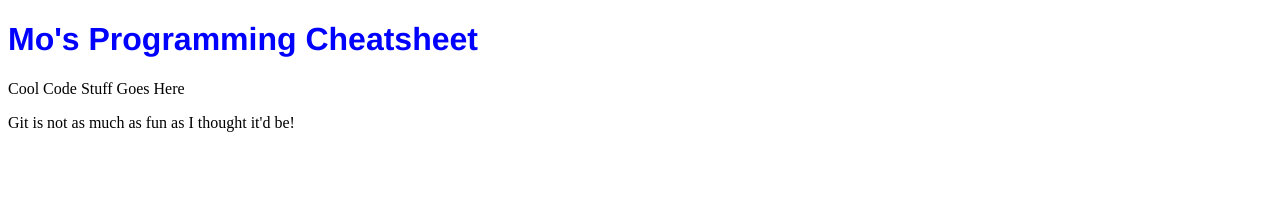
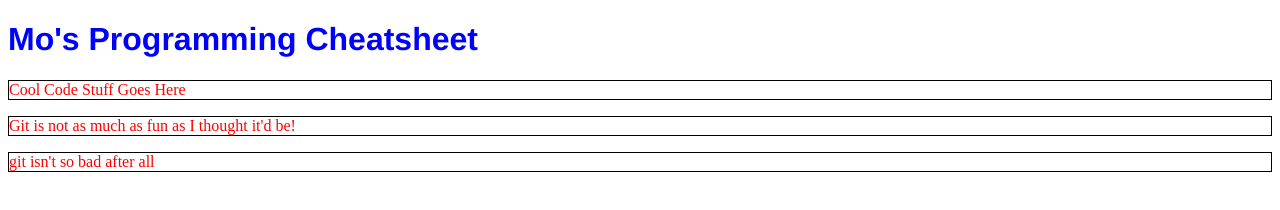
Before and after one commit to MonicaHoward/programming-cheatsheet, a plain HTML site: page index.html in a window 1280 px wide. Drawn offline with Linux system fonts and the light colour scheme.

Commit message:
extra paragraph

```diff
--- a/index.html
+++ b/index.html
@@ -10,6 +10,8 @@
 
     <p>Git is not as much as fun as I thought it'd be!</p>
 
+    <p>git isn't so bad after all</p>
+
 
 
 
--- a/style.css
+++ b/style.css
@@ -2,3 +2,8 @@ h1 {
   font-family: Helvetica, Verdana, sans-serif;
   color: blue;
 }
+p {
+  border: 1px solid black;
+  color: red;
+
+}
```
